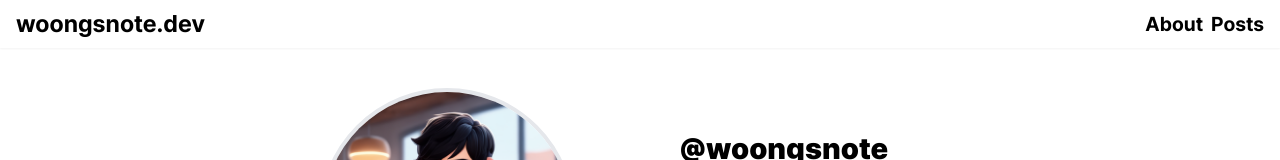
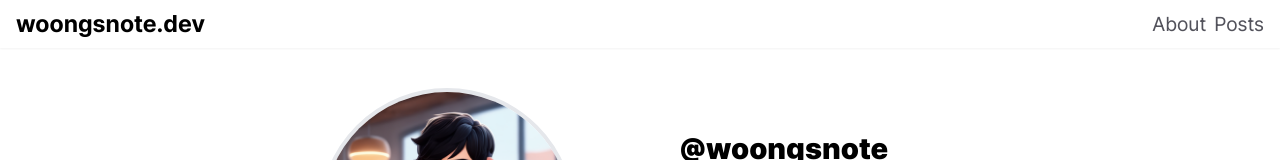
Before and after one commit to woongsnote/woongsnote-dev, a Next.js app: page / in a window 1280 px wide. Shown: the top 160 px of the page. Built offline with nearby package versions, Linux system fonts and the light colour scheme.

Commit message:
feat: add post count & change post directory

```diff
--- a/app/posts/[slug]/page.tsx
+++ b/app/posts/[slug]/page.tsx
@@ -13,13 +13,15 @@ import { PageProps } from '@/app/lib/types';
 
 export async function generateStaticParams() {
   return allPosts.map((post: Post) => ({
-    slug: post._raw.flattenedPath,
+    slug: post._raw.flattenedPath.split('/')[1],
   }));
 }
 export async function generateMetadata({
   params,
 }: PageProps): Promise<Metadata> {
-  const post = allPosts.find((post) => post._raw.flattenedPath === params.slug);
+  const post = allPosts.find(
+    (post) => post._raw.flattenedPath.split('/')[1] === params.slug,
+  );
   if (!post) throw new Error(`Post not found for slug: ${params.slug}`);
   const tags = post.tags?.map((tag) => tag.title).join(', ');
   return {
@@ -42,7 +44,9 @@ export async function generateMetadata({
 }
 
 export default function PostPage({ params }: PageProps) {
-  const post = allPosts.find((post) => post._raw.flattenedPath === params.slug);
+  const post = allPosts.find(
+    (post) => post._raw.flattenedPath.split('/')[1] === params.slug,
+  );
 
   if (!post) notFound();
 
--- a/app/ui/layout/Header.tsx
+++ b/app/ui/layout/Header.tsx
@@ -1,28 +1,12 @@
-import Link from 'next/link';
 import Logo from '@/app/ui/Logo';
-
-const navLinks = [
-  { href: '/about', title: 'About' },
-  { href: '/posts', title: 'Posts' },
-];
+import { Navbar } from './Navbar';
 
 export const Header = () => {
   return (
     <header className="sticky left-0 top-0 z-50 items-center bg-white dark:bg-darkBlack w-full px-2 lg:px-4 py-2 shadow-sm">
       <div className="container mx-auto justify-between flex">
         <Logo />
-        <div className="flex gap-2 items-center">
-          {navLinks.map((link) => (
-            <Link
-              key={link.title}
-              href={link.href}
-              aria-label={`move to ${link.title} page`}
-              className="font-bold hover:text-primary text-base lg:text-xl"
-            >
-              {link.title}
-            </Link>
-          ))}
-        </div>
+        <Navbar />
       </div>
     </header>
   );
--- /dev/null
+++ b/app/ui/layout/Navbar.tsx
@@ -0,0 +1,32 @@
+'use client';
+
+import Link from 'next/link';
+import { usePathname } from 'next/navigation';
+
+const navLinks = [
+  { href: '/about', title: 'About' },
+  { href: '/posts', title: 'Posts' },
+];
+
+export const Navbar = () => {
+  const pathname = usePathname();
+
+  return (
+    <div className="flex gap-2 items-center">
+      {navLinks.map(({ title, href }) => (
+        <Link
+          key={title}
+          href={href}
+          aria-label={`move to ${title} page`}
+          className={`hover:text-primary hover:dark:text-secondary hover:underline underline-offset-8 text-base lg:text-xl ${
+            pathname === href
+              ? 'text-primary dark:text-secondary font-bold'
+              : 'text-zinc-600 hover:text-primary dark:text-zinc-400 dark:hover:text-secondary'
+          }`}
+        >
+          {title}
+        </Link>
+      ))}
+    </div>
+  );
+};
--- a/app/ui/layout/Tabs.tsx
+++ b/app/ui/layout/Tabs.tsx
@@ -1,5 +1,6 @@
 'use client';
 
+import { allPosts } from '@/.contentlayer/generated';
 import { useRouter, useSearchParams } from 'next/navigation';
 import { useCallback } from 'react';
 
@@ -18,9 +19,18 @@ export const Tabs = () => {
 
   const categories = ['All', 'Tech', 'Diary', 'Project'];
 
+  const getPostsLength = (category: string) => {
+    return allPosts.filter((post) => post.category.match(category)).length;
+  };
+
+  console.log(getPostsLength('Tech'));
+
   return (
     <div className="my-4 w-fit gap-8 flex justify-center text-center rounded-lg px-3 py-1 mx-auto">
-      {categories.map((category) => (
+      {categories.map((category) => {
+        const totalPosts =
+          category === 'All' ? allPosts.length : getPostsLength(category);
+        return (
           <button
             key={category}
             aria-label={`filter posts by ${category}`}
@@ -36,9 +46,10 @@ export const Tabs = () => {
                 : 'text-gray-500'
             } px-2 py-1 text-lg font-semibold rounded-lg hover:underline hover:underline-offset-8 lg:text-2xl`}
           >
-          {category}
+            {category} ({totalPosts})
           </button>
-      ))}
+        );
+      })}
     </div>
   );
 };
--- a/app/ui/post/PostCard.tsx
+++ b/app/ui/post/PostCard.tsx
@@ -18,7 +18,7 @@ export const PostCard = (post: Post) => {
 
   const cardThumbnail = thumbnail ?? getPostThumbnail(post.title);
   const readingTimeText = readingTime.text.split(' ')[0];
-
+  console.log(url);
   return (
     <article className="w-full flex flex-col items-center">
       <div className="w-full h-48 p-2 rounded-lg xl:h-60">
@@ -34,12 +34,12 @@ export const PostCard = (post: Post) => {
       <div className="p-4 flex flex-col gap-2 w-full">
         <Category category={category} />
         <Link
-          href={`/posts/${url}`}
+          href={`/posts/${url.split('/')[1]}`}
           className="hover:underline underline-offset-8 hover:text-primary dark:text-secondary"
         >
           <h2 className="text-2xl font-bold mb-2">{title}</h2>
         </Link>
-        <p className="text-base text-gray-500">{description}</p>
+        <p className="text-base text-gray-500 line-clamp-2">{description}</p>
         <TagList tags={tags!} />
         <div className="flex justify-between">
           <PublishedDate date={date} />
--- a/app/ui/post/PostList.tsx
+++ b/app/ui/post/PostList.tsx
@@ -6,12 +6,12 @@ export const PostList = ({ posts }: { posts: Post[] }) => {
   }
 
   return (
-    <ol className="px-4 w-full mx-auto grid grid-cols-1 md:grid-cols-2 lg:grid-cols-3 gap-4 xl:px-0 mt-2">
+    <ol className="px-4 w-full mx-auto grid grid-cols-1 md:grid-cols-2 lg:grid-cols-3 xl:grid-cols-4 gap-4 xl:px-0 mt-2">
       {posts.map((post) => {
         return (
           <li
             key={post._id}
-            className="shadow-sm border dark:border-2 rounded-md mb-4 hover:shadow-lg overflow-hidden w-full mx-auto hover:bg-slate-200 max-w-sm xl:max-w-md"
+            className="shadow-sm border dark:border-2 rounded-md mb-4 hover:shadow-lg overflow-hidden w-full mx-auto hover:bg-slate-200"
           >
             <PostCard {...post} />
           </li>
```
Also changed, not shown: posts/diary/why-use-next-js-for-blog.mdx (renamed from posts/why-use-next-js-for-blog.mdx), posts/project/mini-pick.mdx (renamed from posts/mini-pick.mdx), posts/project/movie-critics.mdx (renamed from posts/movie-critics.mdx), posts/project/toodos.mdx (renamed from posts/toodos.mdx), posts/tech/make-thumbnail-easy.mdx (renamed from posts/make-thumbnail-easy.mdx). Lines whose indentation alone changed are shown as unchanged.
